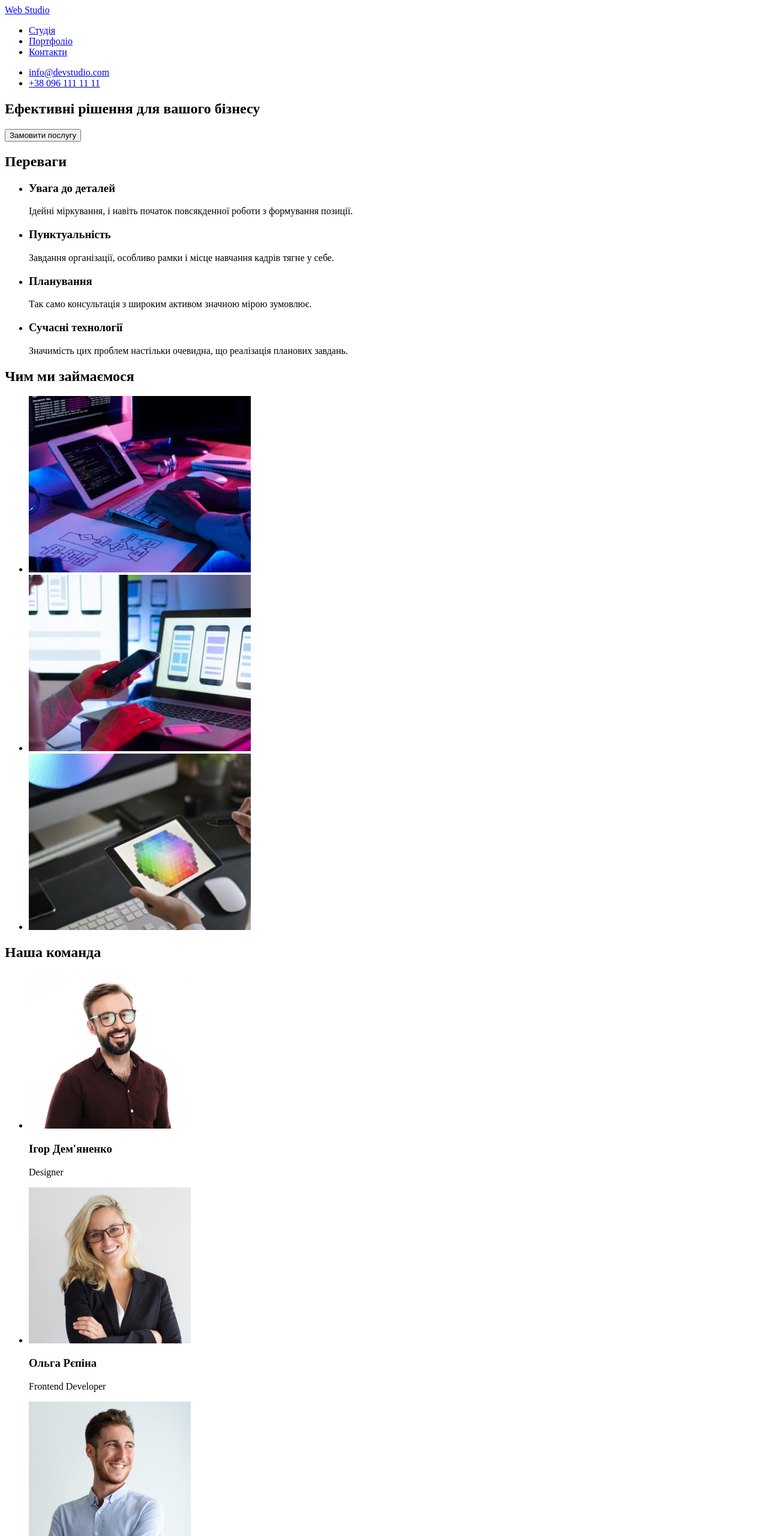
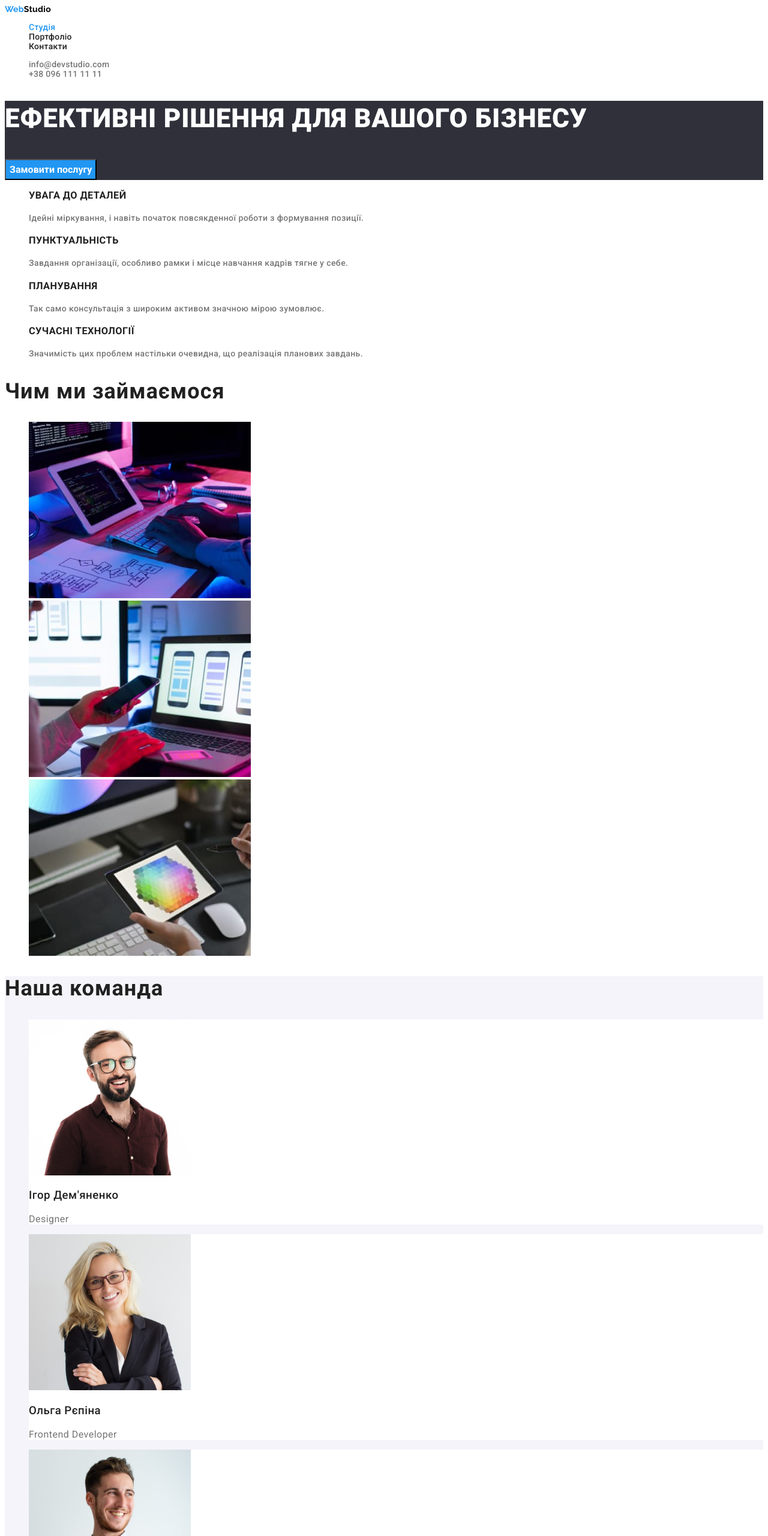
Before and after one commit to ku0li4ka/goit-markup-hw-002, a plain HTML site: page index.html in a window 1280 px wide. Shown: the top 2560 px of the page at 60% size. Drawn offline with Linux system fonts and the light colour scheme.

Commit message:
HomeWork 2

```diff
--- /dev/null
+++ b/css/styles.css
@@ -0,0 +1,181 @@
+:root {
+  --primary-text: #212121;
+  --secondary-text: #757575;
+  --color-white: #ffffff;
+  --color-accent: #2196f3;
+  --color-active: #188ce8;
+
+  --section-color: #f5f4fa;
+  --color-black: #000000;
+  --footer-color: #2f303a;
+  --text-tranparentsy: rgba(255, 255, 255, 0.6);
+}
+
+body {
+  color: var(--primary-text);
+  background-color: var(--color-white);
+  font-family: 'Roboto', sans-serif;
+  font-size: 14px;
+  font-style: normal;
+  font-weight: 500;
+  font-size: 14px;
+  line-height: 1.14;
+  letter-spacing: 0.02em;
+}
+.link {
+  text-decoration: inherit;
+  color: inherit;
+}
+li {
+  display: block;
+}
+.logo-web {
+  font-family: 'Raleway';
+  color: var(--color-accent);
+}
+.studio-header {
+  font-family: 'Raleway';
+  color: var(--color-black);
+}
+.navigation {
+  color: var(--primary-text);
+}
+.navigation .link:visited {
+  color: var(--primary-text);
+}
+.navigation .link:hover,
+.navigation .link:focus {
+  color: var(--color-accent);
+}
+.navigation .link.current {
+  color: var(--color-accent);
+}
+
+.contact {
+  color: var(--secondary-text);
+}
+.contact .link:visited {
+  color: var(--secondary-text);
+}
+.contact .link:hover,
+.contact .link:focus {
+  color: var(--color-accent);
+}
+.hero {
+  background: var(--footer-color);
+  color: var(--color-white);
+  letter-spacing: 0.06em;
+}
+.hero-title {
+  text-transform: uppercase;
+  font-weight: 900;
+  font-size: 44px;
+  line-height: 1.36;
+}
+
+.button {
+  font-family: inherit;
+  background-color: var(--color-accent);
+  color: var(--secondary-color);
+  font-weight: 700;
+  font-size: 16px;
+  line-height: 1.87;
+}
+.pointer {
+  cursor: pointer;
+}
+
+.button:hover,
+.button:focus {
+  background-color: var(--color-active);
+}
+
+.advantages {
+  font-size: 14px;
+  letter-spacing: 0.03em;
+}
+
+.advantages-title {
+  font-weight: 700;
+  line-height: 1.14;
+  text-transform: uppercase;
+}
+
+.advantages-subtitle {
+  color: var(--secondary-text);
+  line-height: 1.71;
+}
+.section-title {
+  font-weight: 700;
+  font-size: 36px;
+  line-height: 1.16;
+  letter-spacing: 0.03em;
+}
+.team {
+  background-color: var(--section-color);
+}
+
+.team {
+  font-size: 16px;
+  line-height: 1.19;
+  letter-spacing: 0.03em;
+}
+.team-section {
+  background-color: var(--color-white);
+}
+
+.team-title {
+  font-weight: 500;
+}
+.team-subtitle {
+  color: var(--secondary-text);
+  font-weight: 400;
+}
+.footer {
+  background-color: var(--footer-color);
+  font-family: 'Roboto', sans-serif;
+}
+.studio-footer {
+  font-family: 'Raleway';
+  color: var(--color-white);
+}
+.address,
+.nav-footer {
+  font-style: normal;
+}
+.nav-footer {
+  color: var(--text-tranparentsy);
+}
+.address.link:visited {
+  color: var(--color-white);
+}
+.address.link:hover,
+.address.link:focus,
+.nav-footer:hover,
+.nav-footer:focus {
+  color: var(--color-accent);
+}
+.button-filter {
+  font-family: inherit;
+  font-weight: 500;
+  font-size: 16px;
+  line-height: 1.63;
+  letter-spacing: 0.03em;
+}
+.button-filter:hover,
+.button-filter:focus {
+  background-color: var(--color-accent);
+  color: var(--color-white);
+}
+.portfolio-title {
+  font-weight: 700;
+  font-size: 18px;
+  line-height: 2;
+  letter-spacing: 0.06em;
+}
+.portfolio-subtitle {
+  font-size: 16px;
+  line-height: 1.9;
+  letter-spacing: 0.03em;
+  color: var(--secondary-text);
+}
--- a/index.html
+++ b/index.html
@@ -5,60 +5,77 @@
     <meta http-equiv="X-UA-Compatible" content="IE=edge" />
     <meta name="viewport" content="width=device-width, initial-scale=1.0" />
     <title>Студія</title>
+    <link rel="preconnect" href="https://fonts.googleapis.com" />
+    <link rel="preconnect" href="https://fonts.gstatic.com" crossorigin />
+    <link
+      href="https://fonts.googleapis.com/css2?family=Raleway:wght@700&family=Roboto:wght@400;500;700;900&display=swap"
+      rel="stylesheet"
+    />
+    <link rel="stylesheet" href="./css/styles.css" />
   </head>
   <body>
     <header>
-      <a href="/">Web Studio</a>
+      <a href="./index.html" class="link"
+        ><span class="logo-web">Web</span><span class="studio-header">Studio</span></a
+      >
       <nav>
-        <ul>
+        <ul class="navigation">
           <li>
-            <a href="./index.html">Студія</a>
+            <a href="./index.html" class="link current">Студія</a>
           </li>
           <li>
-            <a href="#">Портфоліо</a>
+            <a href="./portfolio.html" class="link">Портфоліо</a>
           </li>
           <li>
-            <a href="#">Контакти</a>
+            <a href="#" class="link">Контакти</a>
           </li>
         </ul>
       </nav>
-      <ul>
+      <ul class="contact">
         <li>
-          <a href="mailto:info@devstudio.com">info@devstudio.com</a>
+          <a href="mailto:info@devstudio.com" class="link">info@devstudio.com</a>
         </li>
         <li>
-          <a href="tel:+380961111111">+38 096 111 11 11</a>
+          <a href="tel:+380961111111" class="link">+38 096 111 11 11</a>
         </li>
       </ul>
     </header>
     <main>
-      <section>
-        <h1>Ефективні рішення для вашого бізнесу</h1>
-        <button type="button">Замовити послугу</button>
+      <section class="hero">
+        <h1 class="hero-title">Ефективні рішення для вашого бізнесу</h1>
+        <button type="button" class="button pointer">Замовити послугу</button>
       </section>
-      <section>
-        <h2>Переваги</h2>
+      <section class="advantages">
+        <h2 hidden>Переваги</h2>
         <ul>
           <li>
-            <h3>Увага до деталей</h3>
-            <p>Ідейні міркування, і навіть початок повсякденної роботи з формування позиції.</p>
+            <h3 class="advantages-title">Увага до деталей</h3>
+            <p class="advantages-subtitle">
+              Ідейні міркування, і навіть початок повсякденної роботи з формування позиції.
+            </p>
           </li>
           <li>
-            <h3>Пунктуальність</h3>
-            <p>Завдання організації, особливо рамки і місце навчання кадрів тягне у себе.</p>
+            <h3 class="advantages-title">Пунктуальність</h3>
+            <p class="advantages-subtitle">
+              Завдання організації, особливо рамки і місце навчання кадрів тягне у себе.
+            </p>
           </li>
           <li>
-            <h3>Планування</h3>
-            <p>Так само консультація з широким активом значною мірою зумовлює.</p>
+            <h3 class="advantages-title">Планування</h3>
+            <p class="advantages-subtitle">
+              Так само консультація з широким активом значною мірою зумовлює.
+            </p>
           </li>
           <li>
-            <h3>Сучасні технології</h3>
-            <p>Значимість цих проблем настільки очевидна, що реалізація планових завдань.</p>
+            <h3 class="advantages-title">Сучасні технології</h3>
+            <p class="advantages-subtitle">
+              Значимість цих проблем настільки очевидна, що реалізація планових завдань.
+            </p>
           </li>
         </ul>
       </section>
       <section>
-        <h2>Чим ми займаємося</h2>
+        <h2 class="section-title">Чим ми займаємося</h2>
         <ul>
           <li>
             <img src="./images/img1.jpg" alt="Людина працює за комп'ютером" width="370" />
@@ -71,34 +88,36 @@
           </li>
         </ul>
       </section>
-      <section>
-        <h2>Наша команда</h2>
+      <section class="team">
+        <h2 class="section-title">Наша команда</h2>
         <ul>
-          <li>
+          <li class="team-section">
             <img src="./images/photo-id.jpg" alt="Ігор Дем'яненко" width="270" />
-            <h3>Ігор Дем'яненко</h3>
-            <p lang="en">Designer</p>
+            <h3 class="team-title">Ігор Дем'яненко</h3>
+            <p lang="en" class="team-subtitle">Designer</p>
           </li>
-          <li>
+          <li class="team-section">
             <img src="./images/photo-or.jpg" alt="Ольга Рєпіна" width="270" />
-            <h3>Ольга Рєпіна</h3>
-            <p lang="en">Frontend Developer</p>
+            <h3 class="team-title">Ольга Рєпіна</h3>
+            <p lang="en" class="team-subtitle">Frontend Developer</p>
           </li>
-          <li>
+          <li class="team-section">
             <img src="./images/photo-mt.jpg" alt="Микола Тарасов" width="270" />
-            <h3>Микола Тарасов</h3>
-            <p lang="en">Marketing</p>
+            <h3 class="team-title">Микола Тарасов</h3>
+            <p lang="en" class="team-subtitle">Marketing</p>
           </li>
-          <li>
+          <li class="team-section">
             <img src="./images/photo-my.jpg" alt="Михайло Єрмаков" width="270" />
-            <h3>Михайло Єрмаков</h3>
-            <p lang="en">UI Designer</p>
+            <h3 class="team-title">Михайло Єрмаков</h3>
+            <p lang="en" class="team-subtitle">UI Designer</p>
           </li>
         </ul>
       </section>
     </main>
-    <footer>
-      <a href="/">Web Studio</a>
+    <footer class="footer">
+      <a href="./index.html" class="link"
+        ><span class="logo-web">Web</span><span class="studio-footer">Studio</span></a
+      >
       <address>
         <ul>
           <li>
@@ -106,14 +125,15 @@
               href="https://goo.gl/maps/CPtrU1FHBa2aNyZL9"
               target="_blank"
               rel="noopener noreferrer nofollow"
+              class="link address"
               >м. Київ, пр-т Лесі Українки, 26</a
             >
           </li>
           <li>
-            <a href="mailto:info@devstudio.com">info@devstudio.com</a>
+            <a href="mailto:info@devstudio.com" class="link nav-footer">info@devstudio.com</a>
           </li>
           <li>
-            <a href="tel:+380961111111">+38 096 111 11 11</a>
+            <a href="tel:+380961111111" class="link nav-footer">+38 096 111 11 11</a>
           </li>
         </ul>
       </address>
```
Also changed, not shown: portfolio.html (added, +146 -0 lines), images/img-0.jpg (added), images/img-1.jpg (added), images/img-2.jpg (added), images/img-3.jpg (added), images/img-4.jpg (added), images/img-5.jpg (added), images/img-6.jpg (added), images/img-7.jpg (added), images/img-8.jpg (added).
